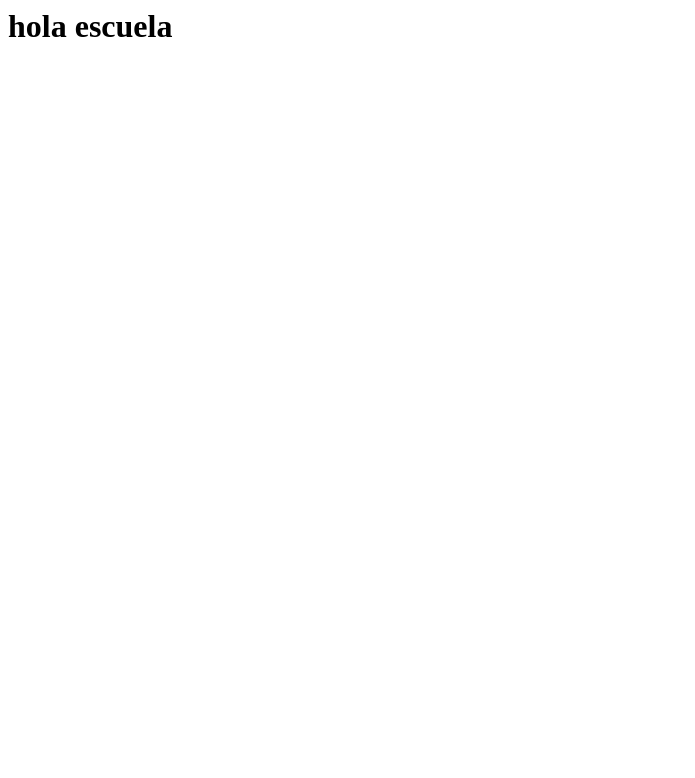
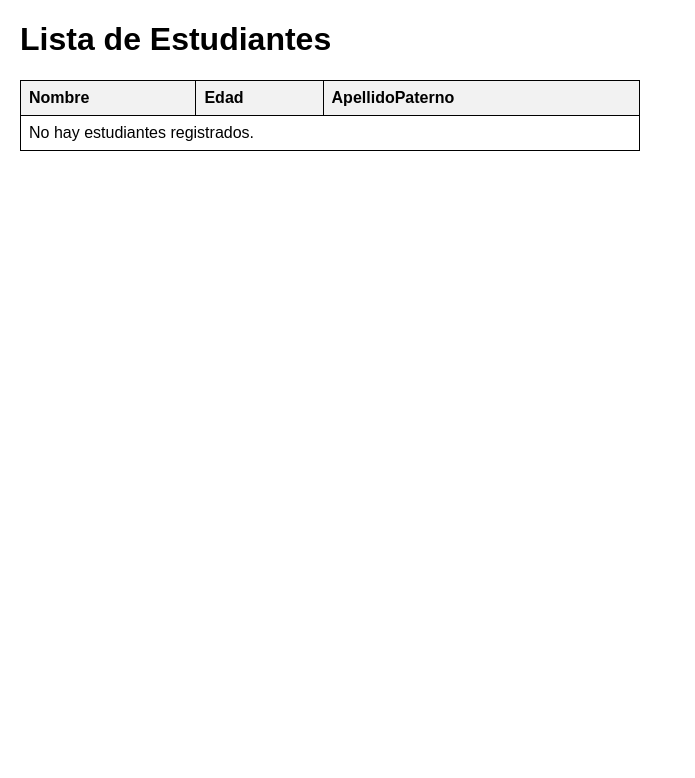
Before and after one commit to alanx12398/UII_Act5_tabla_Alan_Pacheco, a Django app: page / in a window 1280 px wide. Before the commit the part shown is almost empty. Shown: the top 778 px of the page, without its empty margins (0-695 px from the left). Run offline with Django 5.2, Linux system fonts and the light colour scheme.

Commit message:
Update index.html

```diff
--- a/app_alumnos/templates/index.html
+++ b/app_alumnos/templates/index.html
@@ -1 +1,34 @@
-<h1>hola escuela </h1>
+<!DOCTYPE html>
+<html lang="es">
+<head>
+    <meta charset="UTF-8">
+    <title>Lista de Estudiantes</title>
+    <style>
+        body { font-family: Arial, sans-serif; margin: 20px; }
+        table { width: 50%; border-collapse: collapse; }
+        th, td { border: 1px solid black; padding: 8px; text-align: left; }
+        th { background-color: #f2f2f2; }
+    </style>
+</head>
+<body>
+    <h1>Lista de Estudiantes</h1>
+    <table>
+        <tr>
+            <th>Nombre</th>
+            <th>Edad</th>
+            <th>ApellidoPaterno</th>
+        </tr>
+        {% for estudiante in estudiantes %}
+        <tr>
+            <td>{{ estudiante.nombre }}</td>
+            <td>{{ estudiante.edad }}</td>
+            <td>{{ estudiante.apellidopaterno }}</td>
+        </tr>
+        {% empty %}
+        <tr>
+            <td colspan="3">No hay estudiantes registrados.</td>
+        </tr>
+        {% endfor %}
+    </table>
+</body>
+</html>
```
